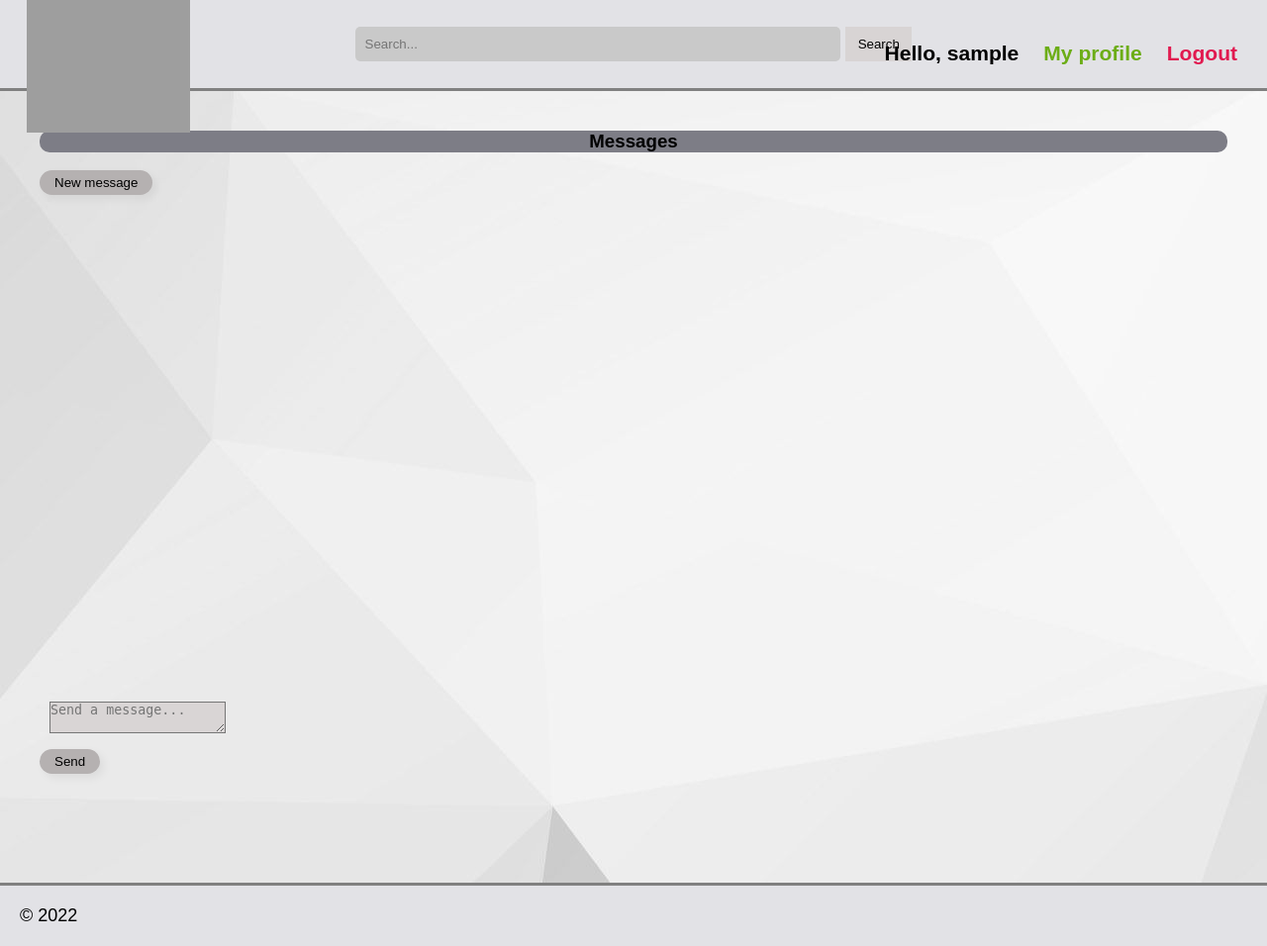
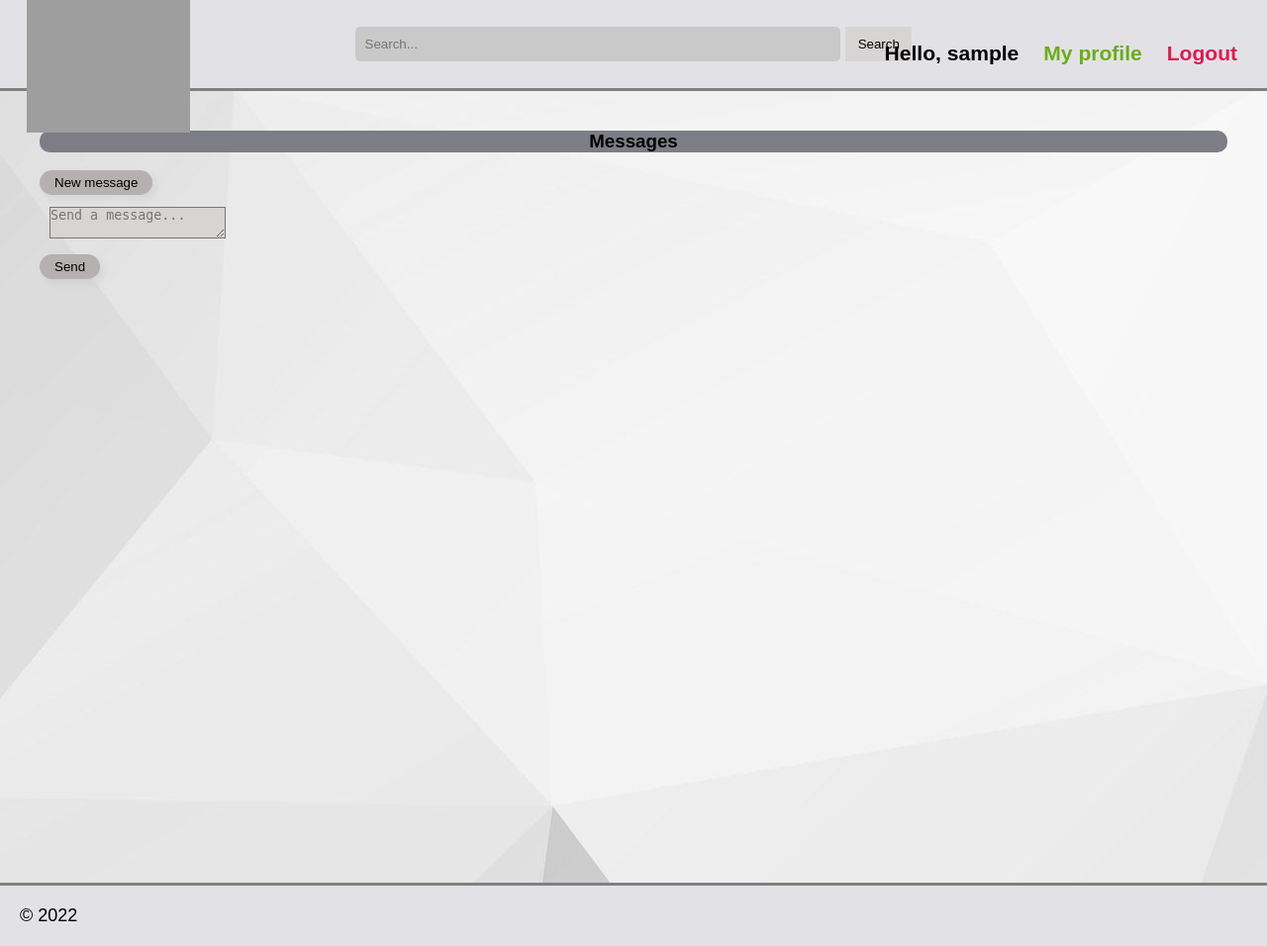
Before and after one commit to JohnnyHoaang/Listing-Store, a Django app: page /messaging/ in a window 1280 px wide. Shown: the whole page at 99% size. Run offline with Django 4.2, Linux system fonts and the light colour scheme; the visitor is signed in with stand-in values (Sample User, id 1); data that the repository does not hold is empty; parts of the project's set-up code (start-up, migrations or seed data) failed here and were passed over; grey boxes are pictures that could not be loaded.

Commit message:
removed some html things

```diff
--- a/messaging_app/templates/direct.html
+++ b/messaging_app/templates/direct.html
@@ -1,6 +1,7 @@
 {% extends 'base.html' %}
 
 {% load static %}
+
 
 {% block content %}
 
@@ -41,8 +42,6 @@
 </div>
 
 <div class="column">
-
-<div style="overflow-y: scroll; height: 500px">
 
 {% for direct in directs %}
 <div class="box">
--- a/user_management_app/templates/base.html
+++ b/user_management_app/templates/base.html
@@ -9,6 +9,7 @@
         <link rel="icon" type="image/x-icon" href="{% static 'logo.png' %}"/>
         <link rel="stylesheet", href="{% static 'style.css' %}"/>
         <link rel="stylesheet", href="{% static 'post_styling.css' %}"/>
+
     </head>
     <body>
         <header>
```
